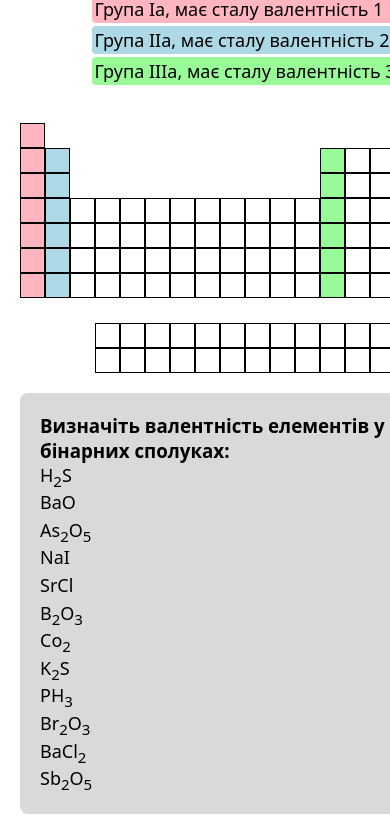
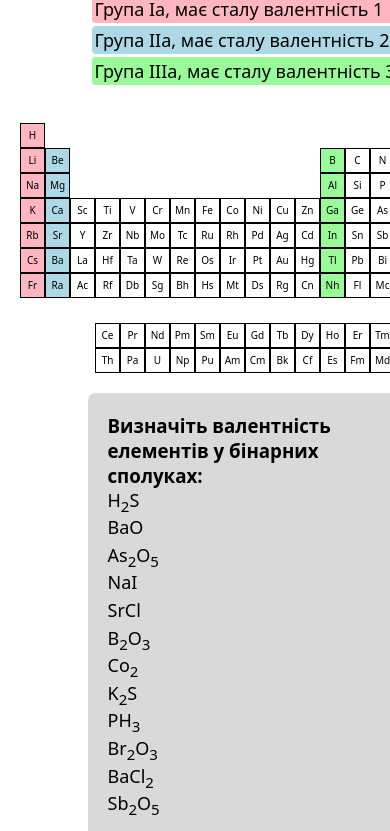
Before and after one commit to MishaDvali/Awesome-chemistry, a Next.js app: page /paragraphs/Valentnist/intro in a window 390 px wide. Shown: the part 1742-2573 px from the top of the page. Built offline with nearby package versions, Linux system fonts and the light colour scheme.

Commit message:
fixed width on test

```diff
--- a/src/app/paragraphs/Valentnist/intro/PeriodicTable.scss
+++ b/src/app/paragraphs/Valentnist/intro/PeriodicTable.scss
@@ -129,6 +129,10 @@ $green: #98fb98;
   }
 
 @media (max-width: 768px) {
+  .task {
+    max-width: 70%
+  }
+
   .periodic-table {
     padding: 0.625rem;
   }
@@ -172,6 +176,10 @@ $green: #98fb98;
 }
 
 @media (max-width: 480px) {
+  .task {
+    max-width: 70%
+  }
+
   .table {
     grid-template-columns: repeat(6, 1fr);
     grid-auto-rows: 25px;
--- a/src/app/paragraphs/Valentnist/intro/PeriodicTable.tsx
+++ b/src/app/paragraphs/Valentnist/intro/PeriodicTable.tsx
@@ -140,6 +140,7 @@ const PeriodicTable = () => {
             }}
             onClick={(event) => handleClick(element, event)}
           >
+					{element.symbol}
           </div>
         ))}
       </div>
```
